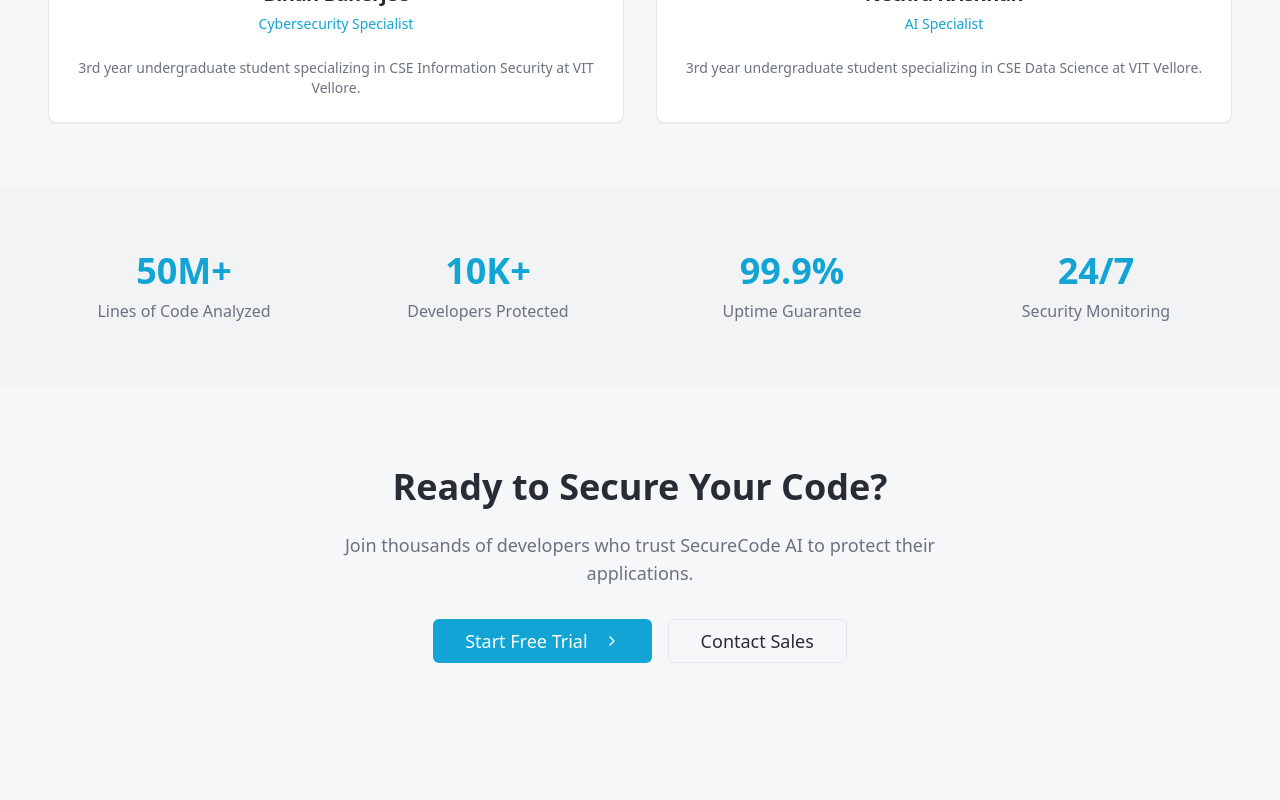
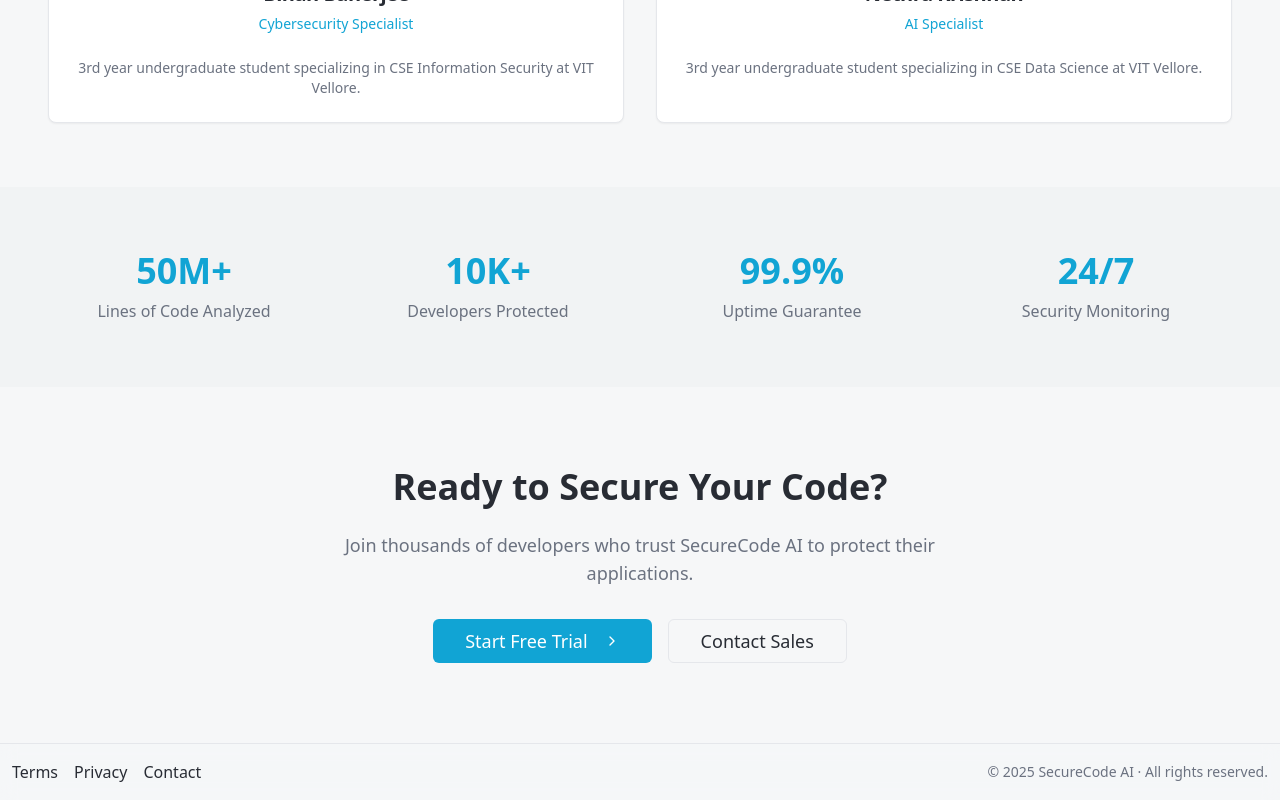
Before and after one commit to Bihan-Banerjee/AI-Code-Security, a React (Vite) app in the folder Secure Code-Webpage/: page /about in a window 1280 px wide. Shown: the part 1647-2447 px from the top of the page. Before the commit the page ends 2390 px from the top, so only its background shows below. Built offline with nearby package versions, Linux system fonts and the light colour scheme.

Commit message:
added-footer

```diff
--- a/Secure Code-Webpage/src/components/CodeScanner.tsx
+++ b/Secure Code-Webpage/src/components/CodeScanner.tsx
@@ -5,6 +5,7 @@ import { Textarea } from "@/components/ui/textarea";
 import { Label } from "@/components/ui/label";
 import { Input } from "@/components/ui/input";
 import SecurityHeader from "@/components/SecurityHeader";
+import Footer from "@/components/Footer";
 
 import {
   Select,
@@ -230,6 +231,7 @@ export default function CodeScanner() {
         </div>
       </div>
     </div>
+      <Footer />
   </div>
   );
 }
--- /dev/null
+++ b/Secure Code-Webpage/src/components/Footer.tsx
@@ -0,0 +1,37 @@
+const SecurityFooter = () => {
+  return (
+    <footer className="border-t bg-background/95 backdrop-blur supports-[backdrop-filter]:bg-background/60">
+      <div className="container mx-auto flex flex-col md:flex-row items-center justify-between py-4 px-3 space-y-2 md:space-y-0">
+
+        {/* Left Section: Links */}
+        <nav className="flex flex-wrap justify-center gap-4 text-base font-medium">
+          <a
+            href="/terms"
+            className="transition-colors hover:text-primary"
+          >
+            Terms
+          </a>
+          <a
+            href="/privacy"
+            className="transition-colors hover:text-primary"
+          >
+            Privacy
+          </a>
+          <a
+            href="/contact"
+            className="transition-colors hover:text-primary"
+          >
+            Contact
+          </a>
+        </nav>
+
+        {/* Right Section: Copyright */}
+        <p className="text-sm text-muted-foreground text-center md:text-right">
+          © 2025 SecureCode AI · All rights reserved.
+        </p>
+      </div>
+    </footer>
+  );
+};
+
+export default SecurityFooter;
--- a/Secure Code-Webpage/src/pages/About.tsx
+++ b/Secure Code-Webpage/src/pages/About.tsx
@@ -3,6 +3,7 @@ import { Button } from "@/components/ui/button";
 import { Card, CardContent, CardDescription, CardHeader, CardTitle } from "@/components/ui/card";
 import SecurityHeader from "@/components/SecurityHeader";
 import { useIsMobile } from "@/hooks/use-mobile";
+import Footer from "@/components/Footer";
 
 const About = () => {
   const isMobile = useIsMobile();
@@ -189,6 +190,8 @@ const About = () => {
           </div>
         </div>
       </section>
+
+      <Footer />
     </div>
   );
 };
--- a/Secure Code-Webpage/src/pages/Dashboard.tsx
+++ b/Secure Code-Webpage/src/pages/Dashboard.tsx
@@ -3,6 +3,7 @@ import axios from "axios";
 import { toast } from "react-hot-toast";
 import { useNavigate } from "react-router-dom";
 import SecurityHeader from "@/components/SecurityHeader";
+import Footer from "@/components/Footer";
 import { Card, CardContent, CardHeader, CardTitle } from "@/components/ui/card";
 import { Tabs, TabsContent, TabsList, TabsTrigger } from "@/components/ui/tabs";
 import { ScrollArea } from "@/components/ui/scroll-area";
@@ -175,6 +176,7 @@ export default function Dashboard() {
           </div>
         )}
       </div>
+       <Footer />
     </div>
   );
 }
--- a/Secure Code-Webpage/src/pages/Enhancer.tsx
+++ b/Secure Code-Webpage/src/pages/Enhancer.tsx
@@ -8,6 +8,7 @@ import { Label } from "@/components/ui/label";
 import { toast } from "react-hot-toast";
 import { Loader2, Sparkles } from "lucide-react";
 import SecurityHeader from "@/components/SecurityHeader";
+import Footer from "@/components/Footer";
 
 
 export default function Enhancer() {
@@ -125,7 +126,7 @@ export default function Enhancer() {
         </div>
       )}
     </div>
-
+ <Footer />
     </div>
   );
 }
--- a/Secure Code-Webpage/src/pages/Index.tsx
+++ b/Secure Code-Webpage/src/pages/Index.tsx
@@ -2,6 +2,7 @@ import SecurityHeader from "@/components/SecurityHeader";
 import HeroSection from "@/components/HeroSection";
 import Features from "@/components/Features";
 import CodeEditor from "@/components/CodeEditor";
+import Footer from "@/components/Footer";
 
 const Index = () => {
   return (
@@ -10,6 +11,7 @@ const Index = () => {
       <HeroSection />
       <Features />
       <CodeEditor />
+      <Footer />
     </div>
   );
 };
--- a/Secure Code-Webpage/src/pages/Login.tsx
+++ b/Secure Code-Webpage/src/pages/Login.tsx
@@ -1,5 +1,6 @@
 import { useState } from "react";
 import axios from "axios";
+import Footer from "@/components/Footer";
 import { Input } from "@/components/ui/input";
 import { Button } from "@/components/ui/button";
 import { useNavigate} from "react-router-dom";
@@ -116,6 +117,7 @@ export default function Login() {
         </p>
       </div>
     </div>
-    </div>
+      <Footer />
+  </div>
   );
 }
--- a/Secure Code-Webpage/src/pages/Reviews.tsx
+++ b/Secure Code-Webpage/src/pages/Reviews.tsx
@@ -5,6 +5,7 @@ import { Star, Shield, Lock, Users, Award, Quote } from "lucide-react";
 import { Button } from "@/components/ui/button";
 import { useState } from "react";
 import axios from "axios";
+import Footer from "@/components/Footer";
 import { toast } from "react-hot-toast";
 
 const Reviews = () => {
@@ -423,6 +424,7 @@ const Reviews = () => {
           </form>
         </div>
       </main>
+      <Footer />
     </div>
   );
 };
```
